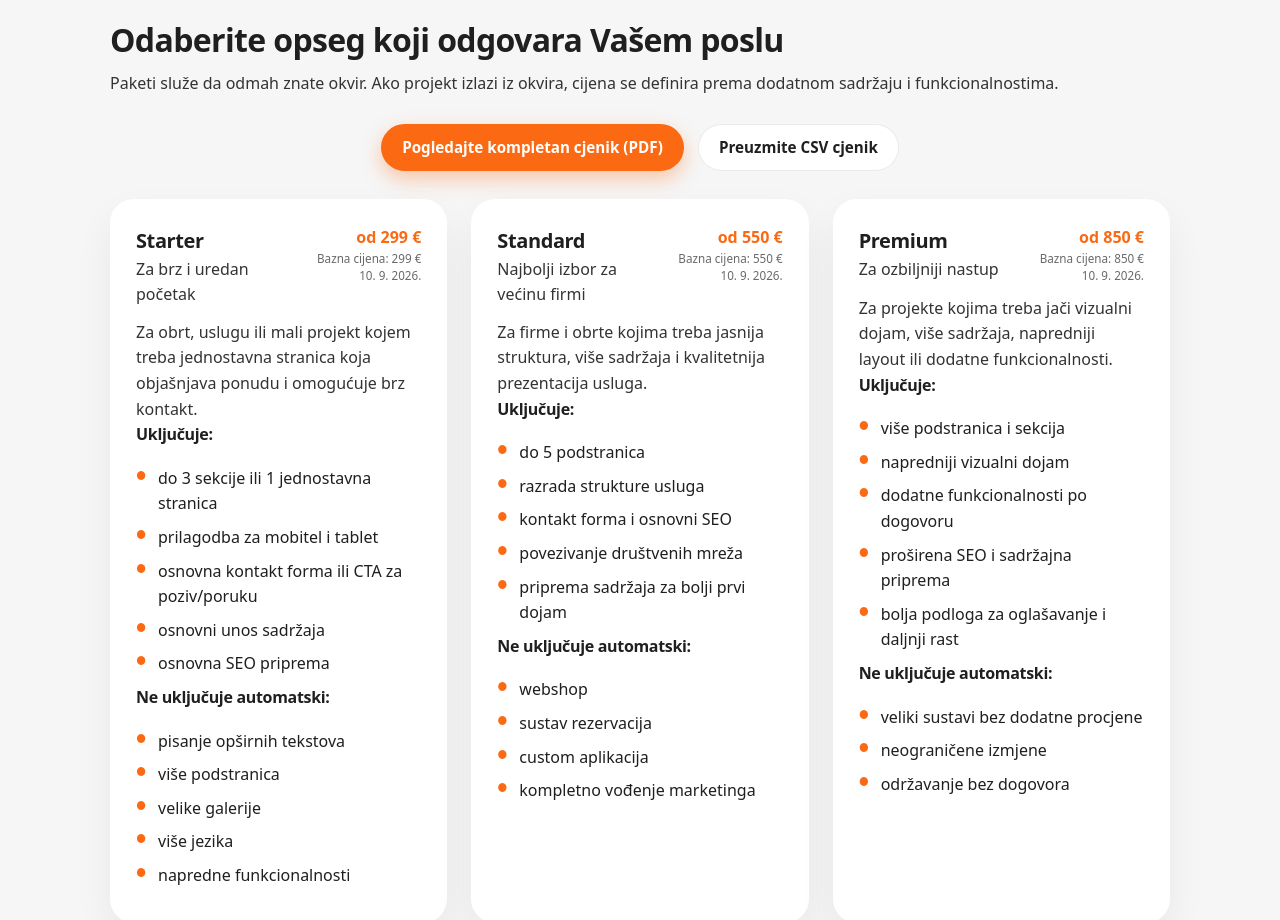
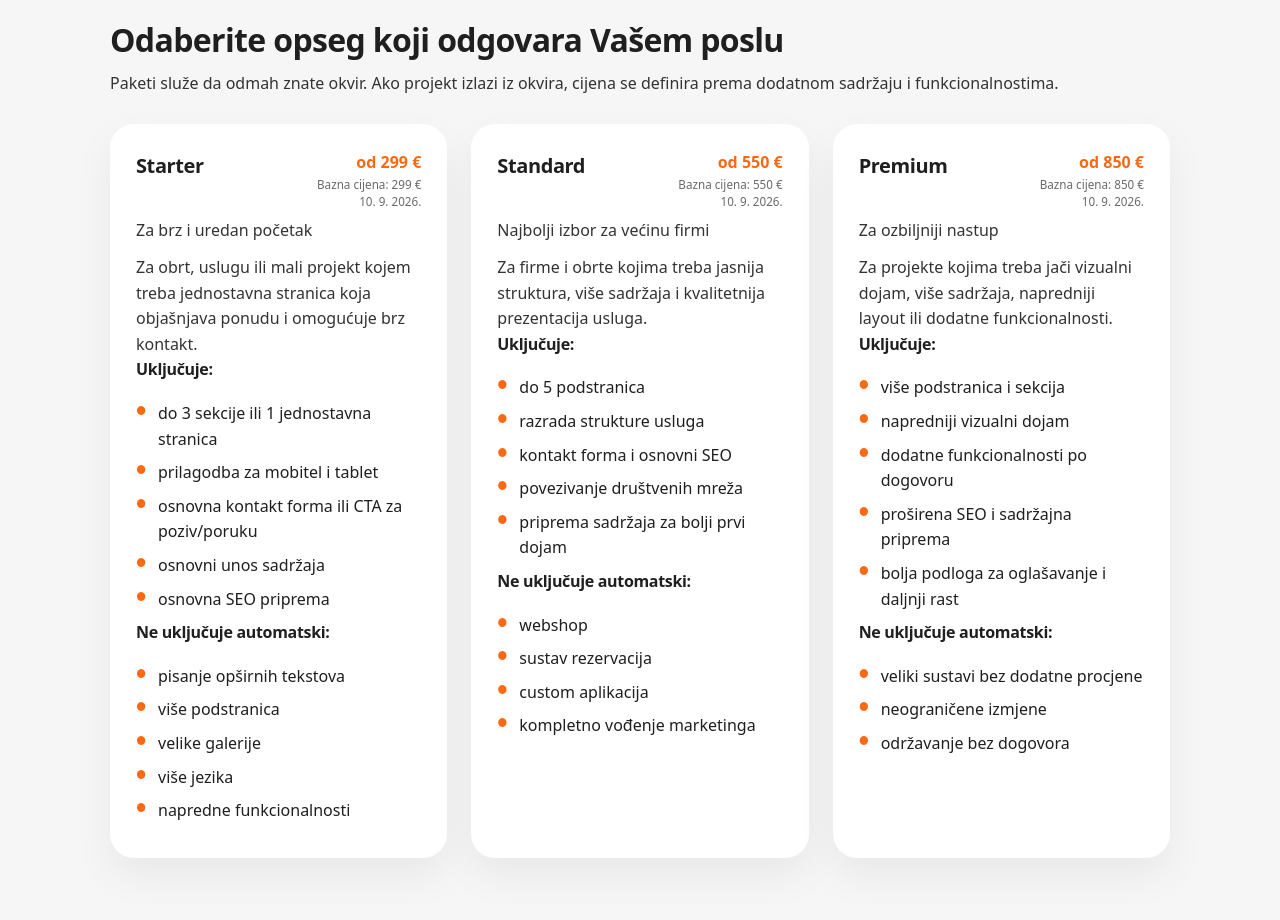
Before and after one commit to Ren0g/promar, a Next.js app: page /izrada-web-stranica in a window 1280 px wide. Shown: the part 1605-2525 px from the top of the page. Built offline with nearby package versions, Linux system fonts and the light colour scheme.

Commit message:
Uredi zaglavlja paketa i ukloni gumbe iznad kartica

```diff
--- a/app/globals.css
+++ b/app/globals.css
@@ -1025,21 +1025,19 @@ p {
 }
 
 .web-package-head {
+  margin-bottom: 12px;
+}
+
+.web-package-heading-line {
   display: flex;
   align-items: flex-start;
   justify-content: space-between;
-  gap: 10px;
-  margin-bottom: 12px;
-}
-
-.web-package-head > div:first-child {
+  gap: 12px;
+}
+
+.web-package-heading-line h3 {
+  flex: 1 1 auto;
   min-width: 0;
-}
-
-.web-package-head span {
-  color: var(--color-orange);
-  font-weight: 700;
-  white-space: nowrap;
 }
 
 .web-package-prices {
@@ -1049,6 +1047,12 @@ p {
   align-items: flex-end;
   text-align: right;
   gap: 1px;
+}
+
+.web-package-head .web-package-current-price {
+  color: var(--color-orange);
+  font-weight: 700;
+  white-space: nowrap;
 }
 
 .web-package-head .web-package-base-value,
@@ -1058,6 +1062,10 @@ p {
   font-weight: 400;
   line-height: 1.35;
   white-space: nowrap;
+}
+
+.web-package-head .web-package-tagline {
+  margin-top: 8px;
 }
 
 .web-package-list {
--- a/app/izrada-web-stranica/page.jsx
+++ b/app/izrada-web-stranica/page.jsx
@@ -239,37 +239,19 @@ export default function IzradaWebStranicaPage() {
             </p>
           </div>
 
-          <div className="web-hero-actions" style={{ justifyContent: "center", marginTop: "0", marginBottom: "28px" }}>
-            <a
-              href="/cjenik-promar.pdf"
-              className="btn btn-primary"
-              target="_blank"
-              rel="noopener noreferrer"
-            >
-              Pogledajte kompletan cjenik (PDF)
-            </a>
-            <a
-              href="/STUDIO_KURILOVECKA152_VELIKAGORICA_U01_0001_20261116_1832.csv"
-              className="btn btn-secondary"
-              download
-            >
-              Preuzmite CSV cjenik
-            </a>
-          </div>
-
           <div className="web-packages">
             {paketi.map((paket) => (
               <article className="web-package-card" key={paket.naziv}>
                 <div className="web-package-head">
-                  <div>
+                  <div className="web-package-heading-line">
                     <h3>{paket.naziv}</h3>
-                    <p>{paket.oznaka}</p>
+                    <div className="web-package-prices">
+                      <span className="web-package-current-price">{paket.cijena}</span>
+                      <span className="web-package-base-value">Bazna cijena: {paket.baznaCijena}</span>
+                      <span className="web-package-base-date">10. 9. 2026.</span>
+                    </div>
                   </div>
-                  <div className="web-package-prices">
-                    <span className="web-package-current-price">{paket.cijena}</span>
-                    <span className="web-package-base-value">Bazna cijena: {paket.baznaCijena}</span>
-                    <span className="web-package-base-date">10. 9. 2026.</span>
-                  </div>
+                  <p className="web-package-tagline">{paket.oznaka}</p>
                 </div>
                 <p>{paket.opis}</p>
 
```
